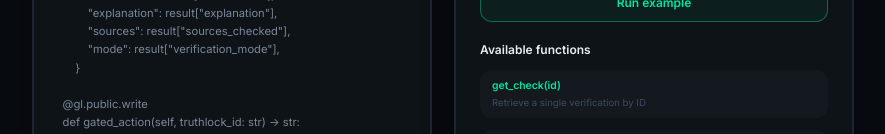
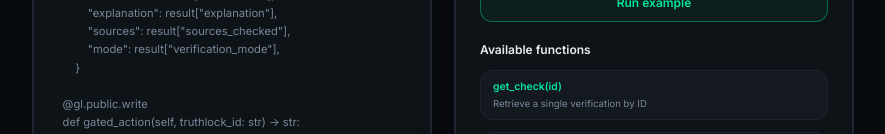
Before and after one commit to habte-selassie27/Consensus--Fact, a React (Vite) app in the folder frontend/: page /developers in a window 1280 px wide. Shown: the part 818-952 px from the top of the page, without its empty margins (197-1082 px from the left). Built offline with nearby package versions, Linux system fonts and the light colour scheme; the HTML template or start-up script is replaced by a standard one.

Commit message:
fix: improve function card visibility on Developers page
Added border to function cards and changed description text from
text-ink-ghost to text-ink-dim for better contrast against dark background.

```diff
--- a/frontend/src/pages/Developers.tsx
+++ b/frontend/src/pages/Developers.tsx
@@ -336,12 +336,12 @@ export default function Developers() {
             ].map((fn) => (
               <div
                 key={fn.name}
-                className="rounded-lg bg-surface-2 px-3 py-2"
+                className="rounded-lg border border-line bg-surface-2 px-3 py-2"
               >
                 <p className="font-mono text-[0.65rem] font-semibold text-signal">
                   {fn.name}
                 </p>
-                <p className="mt-0.5 font-mono text-[0.6rem] text-ink-ghost">
+                <p className="mt-0.5 font-mono text-[0.6rem] text-ink-dim">
                   {fn.desc}
                 </p>
               </div>
```
